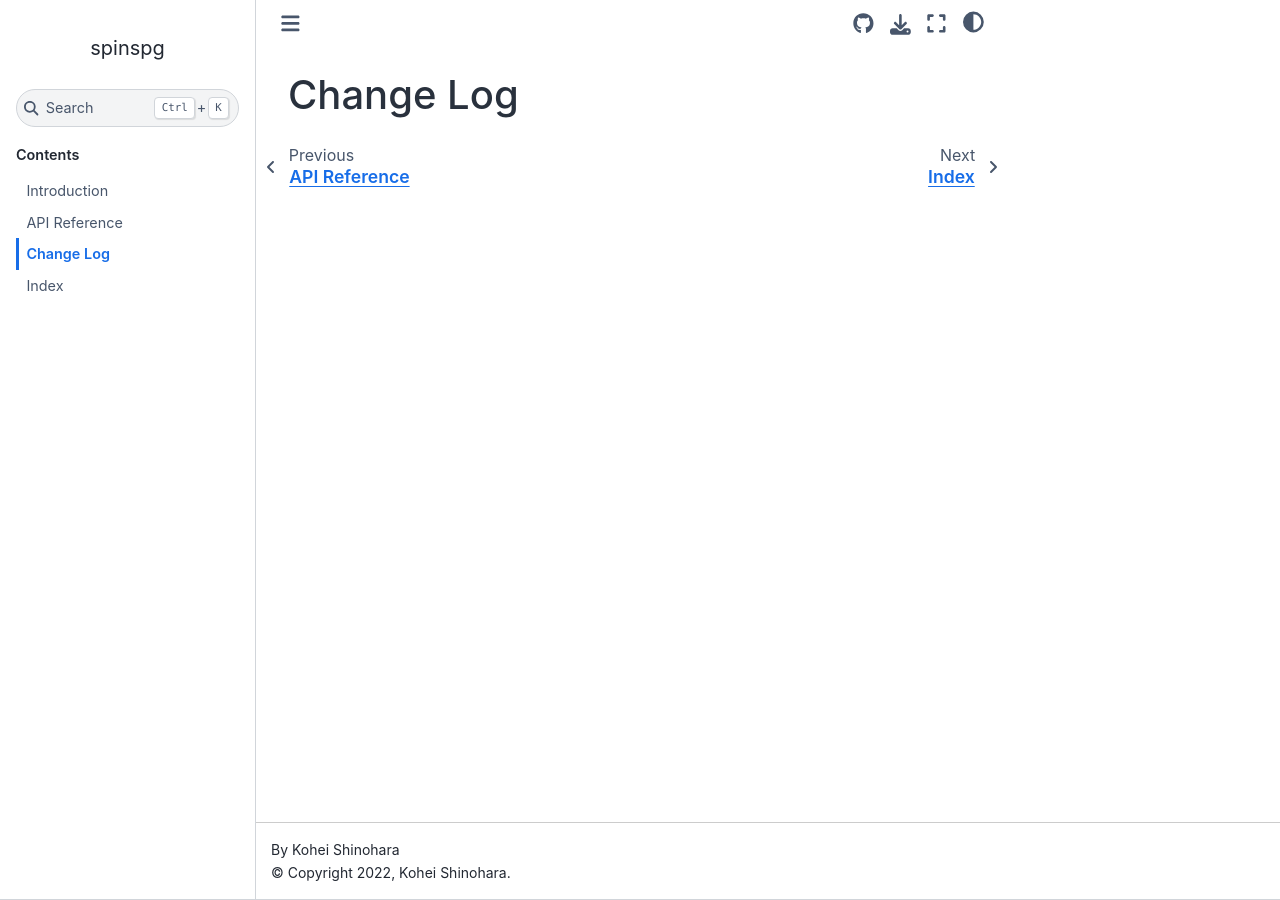
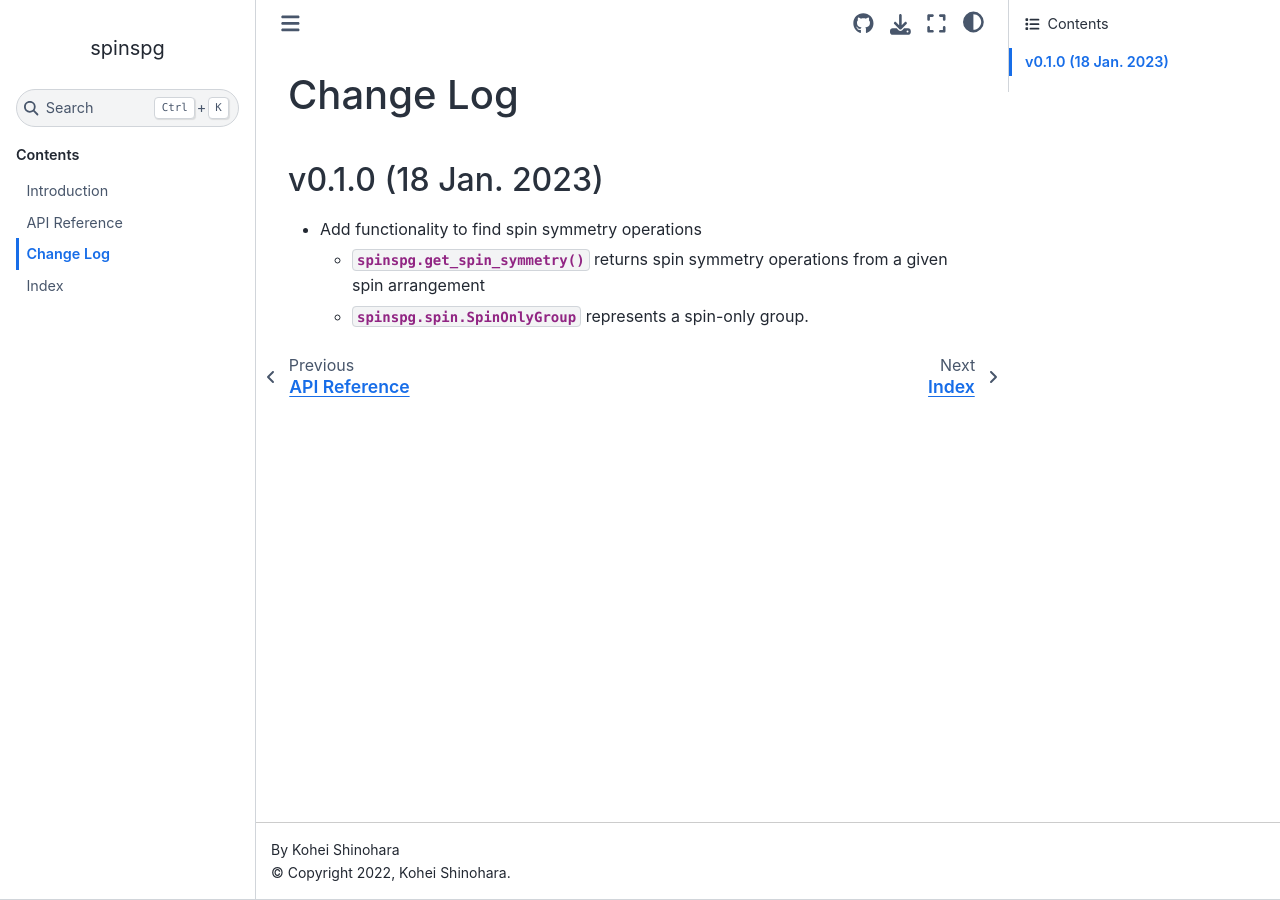
Before and after one commit to spglib/spinspg, a Sphinx documentation site: the page built from docs/changelog.md, in a window 1280 px wide. Built offline with Sphinx 7.4.7 and the Sphinx Book theme 1.1.4, drawn with Linux system fonts in a browser that asks for light colours.

Commit message:
Bump up version

```diff
--- a/docs/changelog.md
+++ b/docs/changelog.md
@@ -1 +1,6 @@
 # Change Log
+
+## v0.1.0 (18 Jan. 2023)
+- Add functionality to find spin symmetry operations
+    - {func}`spinspg.get_spin_symmetry` returns spin symmetry operations from a given spin arrangement
+    - {class}`spinspg.spin.SpinOnlyGroup` represents a spin-only group.
```
